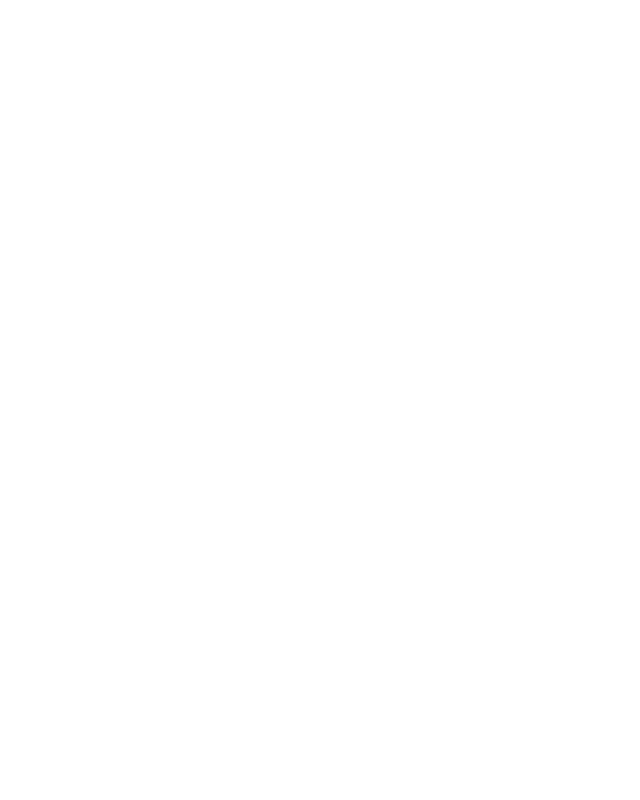
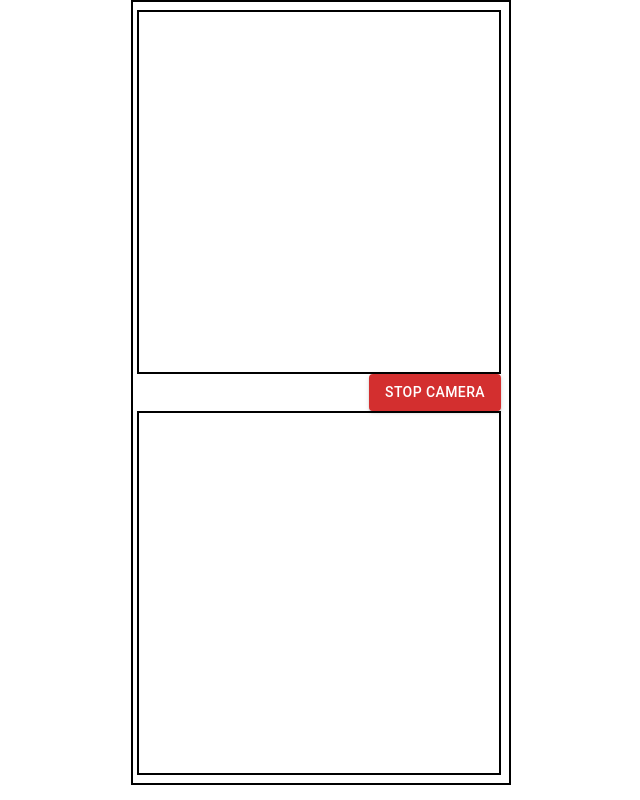
Before and after one commit to BhaveshAnandpara/AutoAttenSysFrontend, a React (Create React App) app: page /attendance in a window 1280 px wide. Before the commit this address had no page. Shown: the whole page, without its empty margins (329-969 px from the left). Built offline with nearby package versions, Linux system fonts and the light colour scheme.

Commit message:
Attendance page Camera Setup is Done

```diff
--- a/src/App.css
+++ b/src/App.css
@@ -12,7 +12,7 @@
     animation: App-logo-spin infinite 20s linear;
   }
 }
-
+.border{border: 2px solid black;}
 .App-header {
   background-color: #282c34;
   min-height: 100vh;
@@ -28,11 +28,14 @@
   color: #61dafb;
 }
 
-@keyframes App-logo-spin {
-  from {
-    transform: rotate(0deg);
-  }
-  to {
-    transform: rotate(360deg);
-  }
+body{
+  width: 360px;
+  height: 99vh;
+  margin: auto;
 }
+
+section{
+  width: 100%;
+  height: 100%;
+  padding: 8px;
+}
--- a/src/App.js
+++ b/src/App.js
@@ -1,13 +1,17 @@
 import './App.css';
 import EnrollUser from './Pages/EnrollUser';
+import TakeAttendance from './Pages/TakeAttendance/TakeAttendance';
 import { BrowserRouter, Routes , Route } from 'react-router-dom';
+import Attendance from './Pages/Attendance/Attendance';
 
 function App() {
   return (
     <>
     <BrowserRouter>
       <Routes>
+        <Route exact path='/attendance' element={ <Attendance/> } />
         <Route exact path='/enrollUser' element={ <EnrollUser/> } />
+        <Route exact path='/takeAttendance' element={ <TakeAttendance/> } />
       </Routes>
     </BrowserRouter>
     </>
--- /dev/null
+++ b/src/Pages/Attendance/Attendance.css
@@ -0,0 +1,12 @@
+.attendSec{
+    display: flex;
+    flex-direction: column;
+    justify-content: center;
+    align-items: flex-end;
+}
+
+.videoCon , .attenFeedbackCon{
+    display: block;
+    width: 100%;
+    height: 45vh;
+}
--- /dev/null
+++ b/src/Pages/Attendance/Attendance.jsx
@@ -0,0 +1,51 @@
+import React, { useEffect } from 'react'
+import './Attendance.css'
+import { Button } from '@mui/material'
+
+export default function Attendance() {
+
+
+    async function startVideo() {
+
+        navigator.getUserMedia = navigator.getUserMedia ||
+            navigator.webkitGetUserMedia ||
+            navigator.mozGetUserMedia;
+
+        if (navigator.getUserMedia) {
+            navigator.getUserMedia({ audio: true, video: { width: 1280, height: 720 } },
+                (stream) => {
+                    const video = document.querySelector('video');
+                    video.srcObject = stream;
+                    video.onloadedmetadata = (e) => {
+                        video.play();
+                    };
+                },
+                (err) => {
+                    console.error(`The following error occurred: ${err}`);
+                }
+            );
+        } else {
+            console.log("getUserMedia not supported");
+        }
+
+    }
+
+    useEffect(() => {
+
+            startVideo()
+
+
+
+    }, [])
+
+
+    return (
+        <>
+            <section className='attendSec border'>
+                <video id='video' className="videoCon border"> </video>
+                <Button variant="contained" color="error"> Stop Camera </Button>
+                <div className="attenFeedbackCon border"> </div>
+            </section>
+        </>
+    )
+}
--- /dev/null
+++ b/src/Pages/TakeAttendance/TakeAttendance.css
@@ -0,0 +1,4 @@
+.takeAttensec{
+    display: flex;
+    justify-content: center;
+}
--- /dev/null
+++ b/src/Pages/TakeAttendance/TakeAttendance.jsx
@@ -0,0 +1,15 @@
+import React from 'react'
+import { Button } from '@mui/material'
+import './TakeAttendance.css'
+
+export default function TakeAttendance() {
+    return (
+
+        <>
+            <section className='border takeAttensec'  >
+                <Button variant="contained"  sx={{ position: 'absolute', bottom: '30px' }} onClick={()=>{ window.location.href = '/attendance' }} >Take Attendance</Button>
+            </section>
+        </>
+
+    )
+}
```
